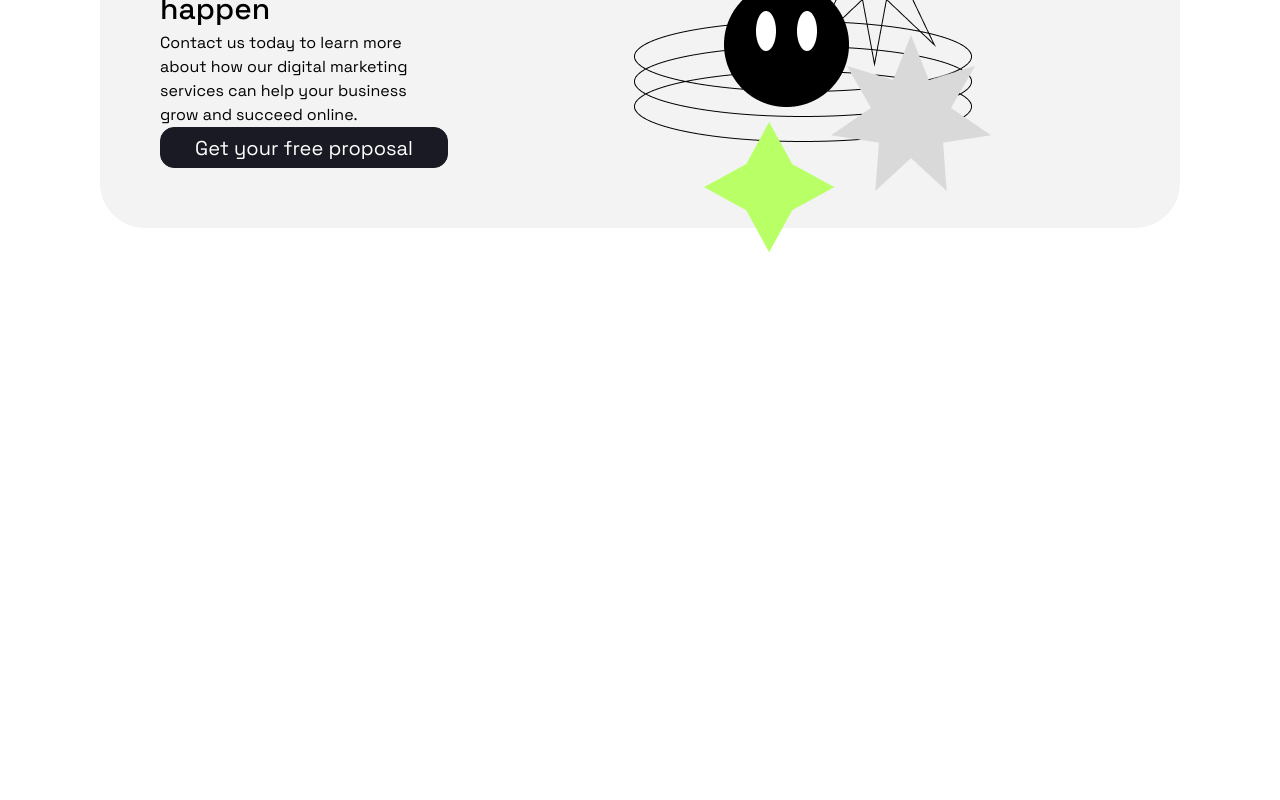
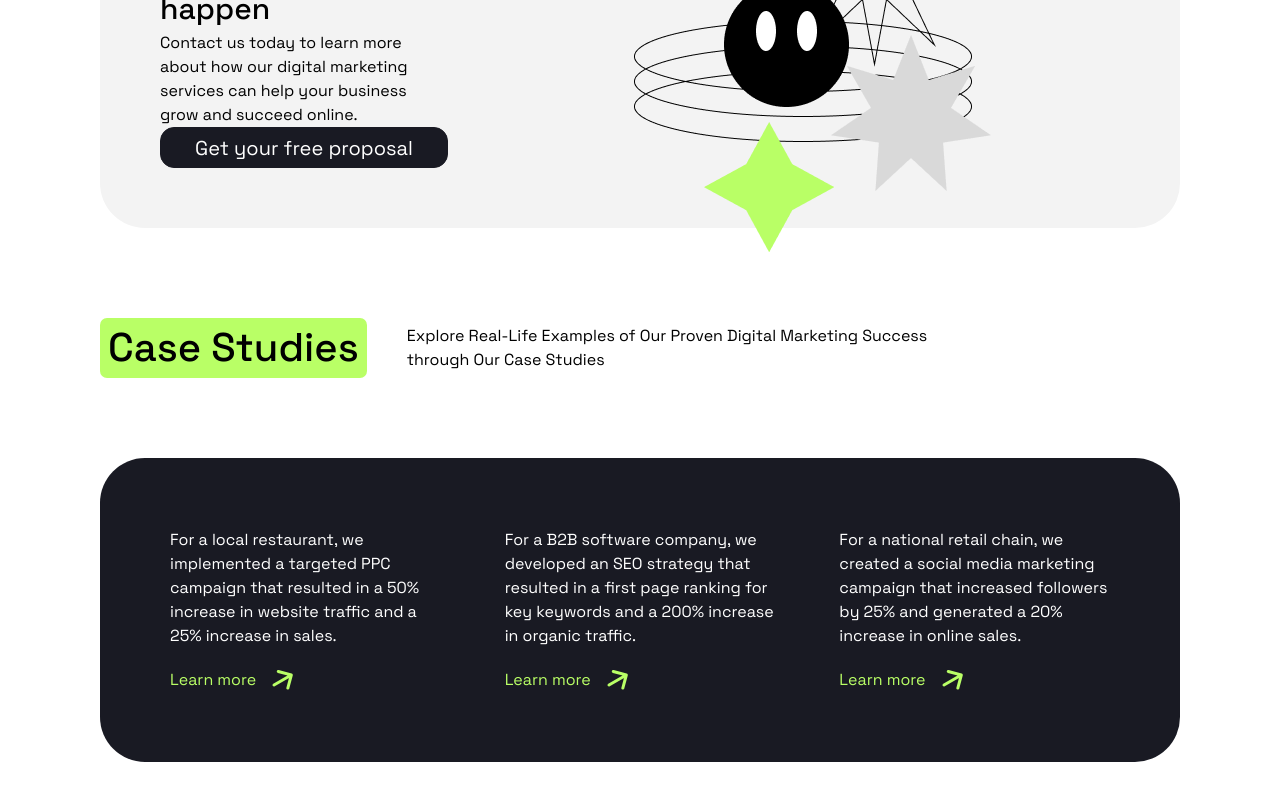
Before and after one commit to xsalles/tailwind-landpage, a React (Vite) app: page / in a window 1280 px wide. Shown: the part 2477-3277 px from the top of the page. Before the commit the page ends 2765 px from the top, so only its background shows below. Built offline with nearby package versions, Linux system fonts and the light colour scheme.

Commit message:
feat: created the caseStudieSection and added to landpage

```diff
--- a/src/data/data.ts
+++ b/src/data/data.ts
@@ -51,3 +51,21 @@ export const services = [
     fontColor: "text-white", // Added fontColor
   },
 ];
+
+export const caseStudies = [
+  {
+    id: 1,
+    description:
+      "For a local restaurant, we implemented a targeted PPC campaign that resulted in a 50% increase in website traffic and a 25% increase in sales.",
+  },
+  {
+    id: 2,
+    description:
+      "For a B2B software company, we developed an SEO strategy that resulted in a first page ranking for key keywords and a 200% increase in organic traffic.",
+  },
+  {
+    id: 3,
+    description:
+      "For a national retail chain, we created a social media marketing campaign that increased followers by 25% and generated a 20% increase in online sales.",
+  },
+];
--- a/src/pages/landpage.tsx
+++ b/src/pages/landpage.tsx
@@ -1,4 +1,5 @@
 import "../../tailwind.css"
+import CaseStudiesSection from "../sections/caseStudies"
 import CompanySection from "../sections/company"
 import HeroSection from '../sections/hero'
 import ProposalSection from "../sections/proposal"
@@ -11,6 +12,7 @@ export default function Landpage() {
         <CompanySection />
         <ServicesSection />
         <ProposalSection/>
+        <CaseStudiesSection />
     </main>
   )
 }
--- /dev/null
+++ b/src/sections/caseStudies.tsx
@@ -0,0 +1,34 @@
+import Heading from "../components/Heading";
+import { arrows } from "../constants/icons";
+import { caseStudies } from "../data/data";
+
+export default function CaseStudiesSection() {
+  return (
+    <section className="flex flex-col gap-20">
+      <div className="flex h-auto gap-10 items-center">
+        <Heading
+          fontSize="text-[40px]"
+          bgColor="bg-[#B9FF66]"
+          fontColor="text-black"
+        >
+          Case Studies
+        </Heading>
+        <p className="w-[580px]">
+          Explore Real-Life Examples of Our Proven Digital Marketing Success
+          through Our Case Studies
+        </p>
+      </div>
+      <div className="flex !p-17.5 bg-[#191A23] items-center rounded-[45px] gap-16 justify-between">
+        {caseStudies.map((caseStudie) => (
+          <div className="w-[286px] flex flex-col gap-5">
+            <p className="text-white">{caseStudie.description}</p>
+            <div className="flex gap-4">
+              <p className="text-[#B9FF66]">Learn more</p>
+              <img src={arrows.green} alt="" />
+            </div>
+          </div>
+        ))}
+      </div>
+    </section>
+  );
+}
```
Lines whose indentation alone changed are shown as unchanged.
